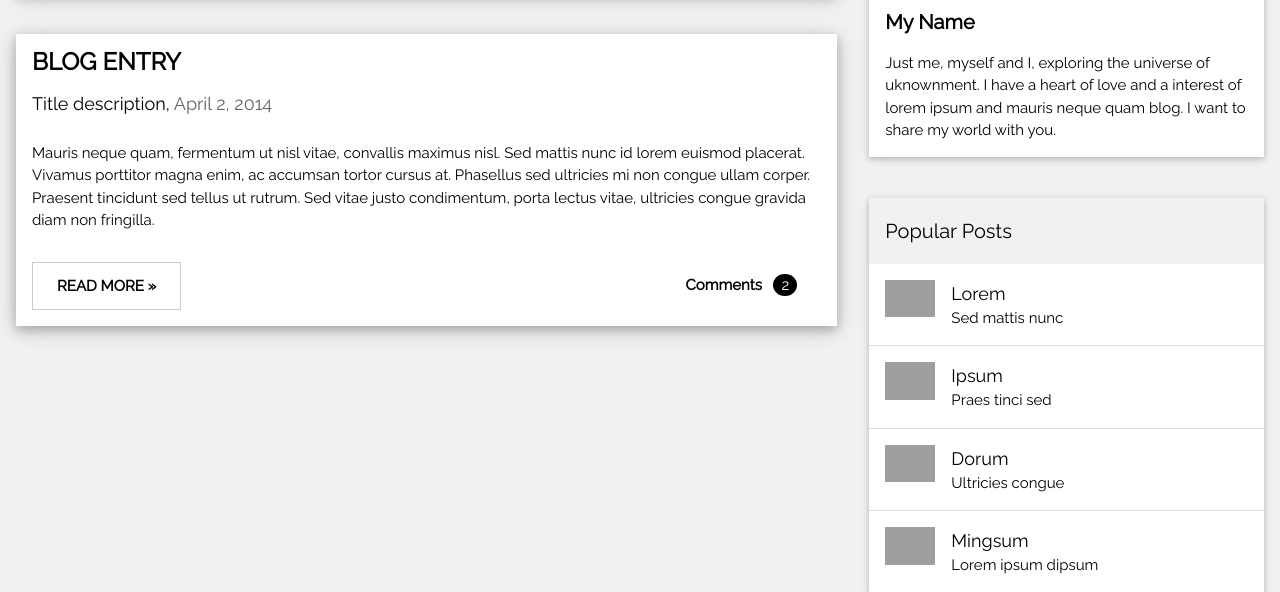
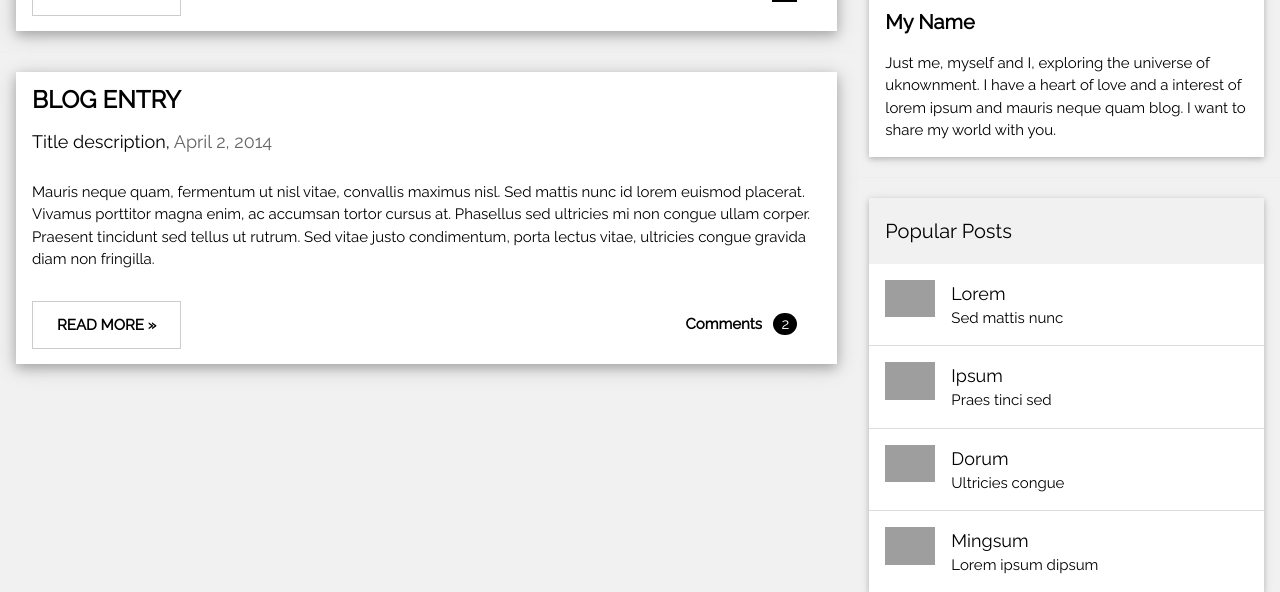
Before and after one commit to Anelya85/my-first-blog, a Django app: page / in a window 1280 px wide. Shown: the part 496-1088 px from the top of the page. Run offline with Django 3.2, Linux system fonts and the light colour scheme; data comes from the database, SQL or seed files in the repository; both versions use the stored data as it was after the commit; grey boxes are pictures that could not be loaded.

Commit message:
Modified templates to display posts from database.

```diff
--- a/blog/templates/blog/post_list.html
+++ b/blog/templates/blog/post_list.html
@@ -30,13 +30,11 @@
    <!--  <img src="/w3images/woods.jpg" alt="Nature" style="width:100%"> -->
     <div class="w3-container">
 
-      <h3><b>TITLE HEADING</b></h3>
-      <h5>Title description, <span class="w3-opacity">April 7, 2014</span></h5>
-    </div>
-
-    <div class="w3-container">
-      <p>Mauris neque quam, fermentum ut nisl vitae, convallis maximus nisl. Sed mattis nunc id lorem euismod placerat. Vivamus porttitor magna enim, ac accumsan tortor cursus at. Phasellus sed ultricies mi non congue ullam corper. Praesent tincidunt sed
-        tellus ut rutrum. Sed vitae justo condimentum, porta lectus vitae, ultricies congue gravida diam non fringilla.</p>
+    {% for post in posts %}
+      <h3><b>{{ post.title }}</b></h3>
+      <span class="w3-opacity">{{ post.published_date }}</span>
+      <p>{{ post.text|linebreaksbr }}</p>
+    {% endfor %}
       <div class="w3-row">
         <div class="w3-col m8 s12">
           <p><button class="w3-button w3-padding-large w3-white w3-border"><b>READ MORE »</b></button></p>
@@ -45,6 +43,7 @@
           <p><span class="w3-padding-large w3-right"><b>Comments  </b> <span class="w3-tag">0</span></span></p>
         </div>
       </div>
+
     </div>
   </div>
   <hr>
--- a/blog/views.py
+++ b/blog/views.py
@@ -1,4 +1,7 @@
 from django.shortcuts import render
+from django.utils import timezone
+from .models import Post
 
 def post_list(request):
-    return render(request, 'blog/post_list.html', {})
+    posts = Post.objects.filter(published_date__lte=timezone.now()).order_by('published_date')
+    return render(request, 'blog/post_list.html', {'posts': posts})
```
Also changed, not shown: db.sqlite3.
